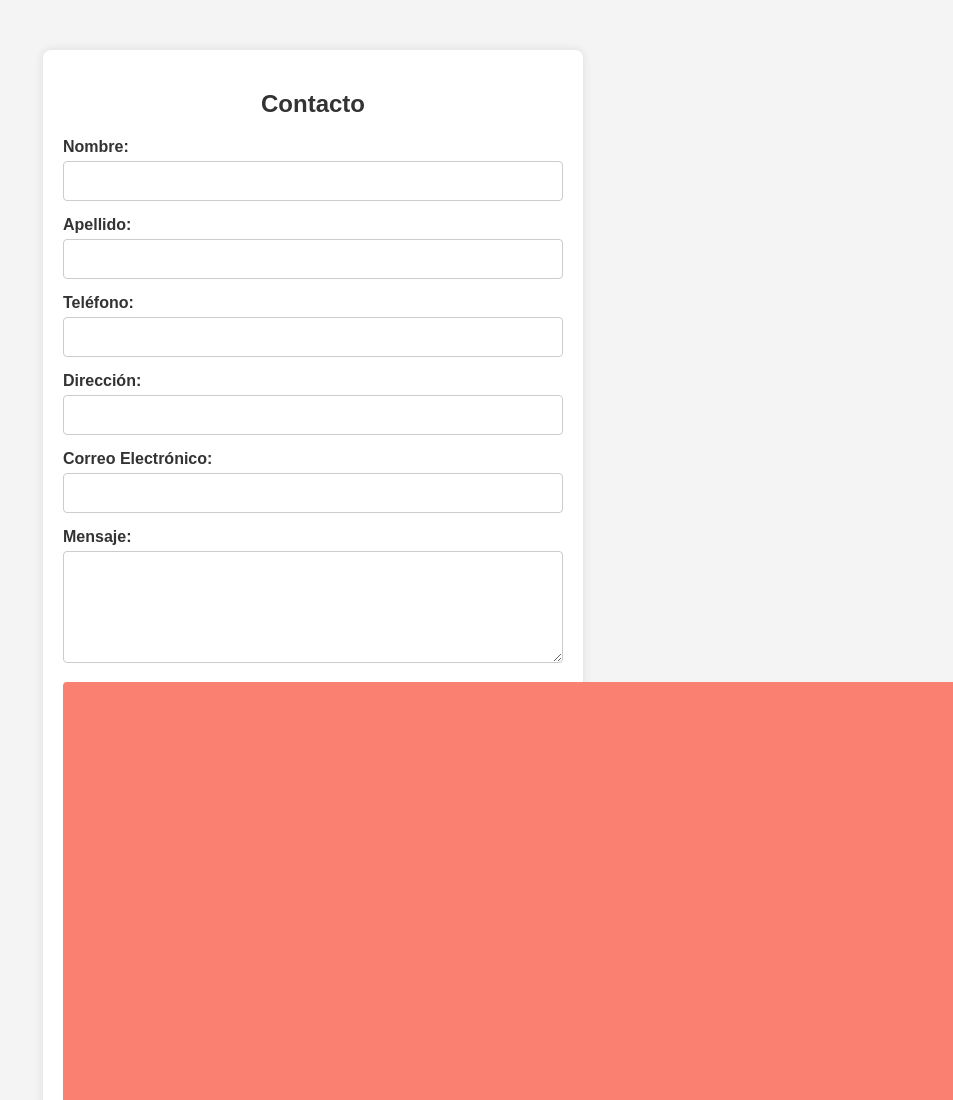
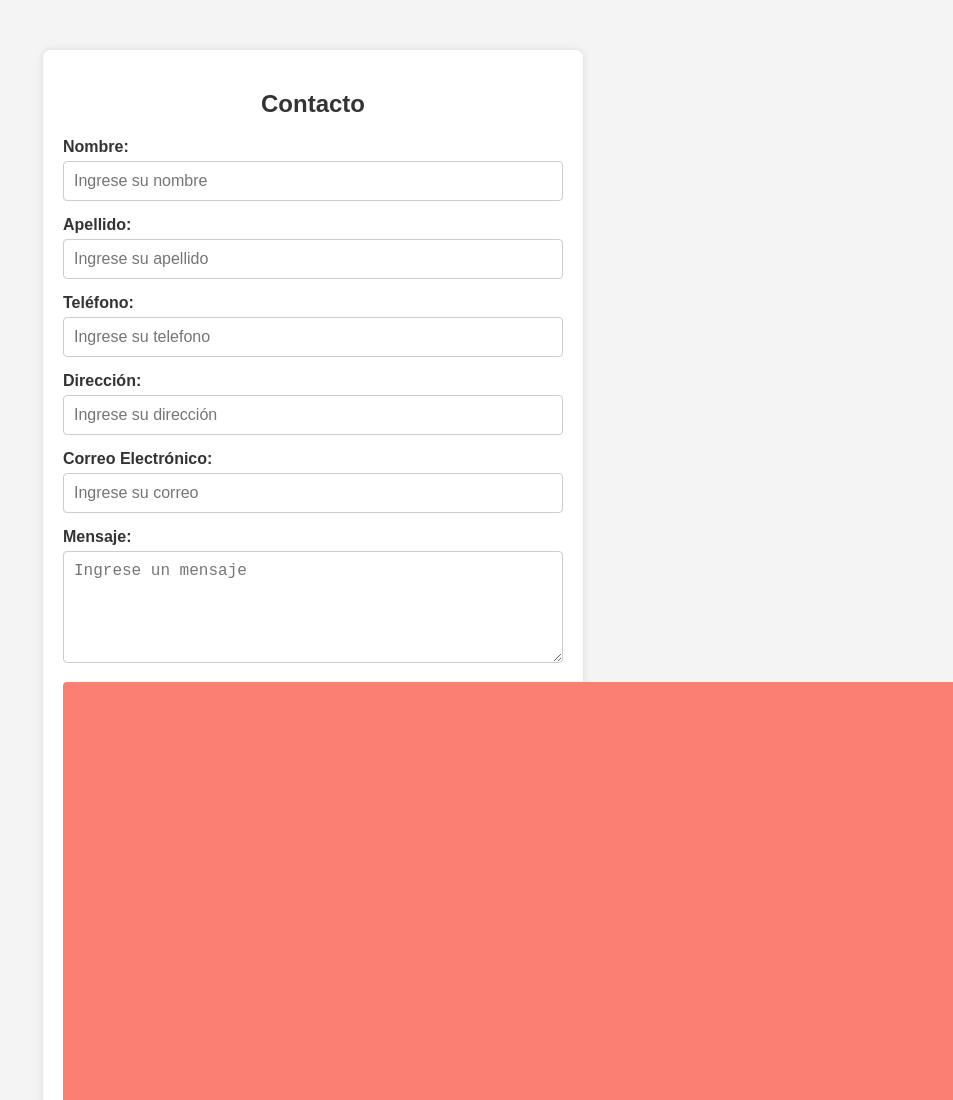
Before and after one commit to tebalv/PilarTecno-Git--grupal, a plain HTML site: page index.html in a window 1280 px wide. Shown: the top 1100 px of the page, without its empty margins (327-1280 px from the left). Drawn offline with Linux system fonts and the light colour scheme.

Commit message:
Agregado de placeholders en textboxes

```diff
--- a/index.html
+++ b/index.html
@@ -12,27 +12,27 @@
         <form action="/contact" method="POST">
             <div class="form-group">
                 <label for="nombre">Nombre:</label>
-                <input type="text" id="nombre" name="nombre" required>
+                <input type="text" id="nombre" name="nombre" placeholder="Ingrese su nombre" required>
             </div>
             <div class="form-group">
                 <label for="apellido">Apellido:</label>
-                <input type="text" id="apellido" name="apellido" required>
+                <input type="text" id="apellido" name="apellido" placeholder="Ingrese su apellido" required>
             </div>
             <div class="form-group">
                 <label for="telefono">Teléfono:</label>
-                <input type="tel" id="telefono" name="telefono" required>
+                <input type="tel" id="telefono" name="telefono" placeholder="Ingrese su telefono" required>
             </div>
             <div class="form-group">
                 <label for="direccion">Dirección:</label>
-                <input type="text" id="direccion" name="direccion">
+                <input type="text" id="direccion" name="direccion" placeholder="Ingrese su dirección" required>
             </div>
             <div class="form-group">
                 <label for="correo">Correo Electrónico:</label>
-                <input type="email" id="correo" name="correo" required>
+                <input type="email" id="correo" name="correo" placeholder="Ingrese su correo" required>
             </div>
             <div class="form-group">
                 <label for="mensaje">Mensaje:</label>
-                <textarea id="mensaje" name="mensaje" rows="5" required></textarea>
+                <textarea id="mensaje" name="mensaje" rows="5" placeholder="Ingrese un mensaje" required></textarea>
             </div>
             <button type="submit" class="btn">Enviar Formulario</button>
             <input type="reset" value="Borrar" class="btn">
```
